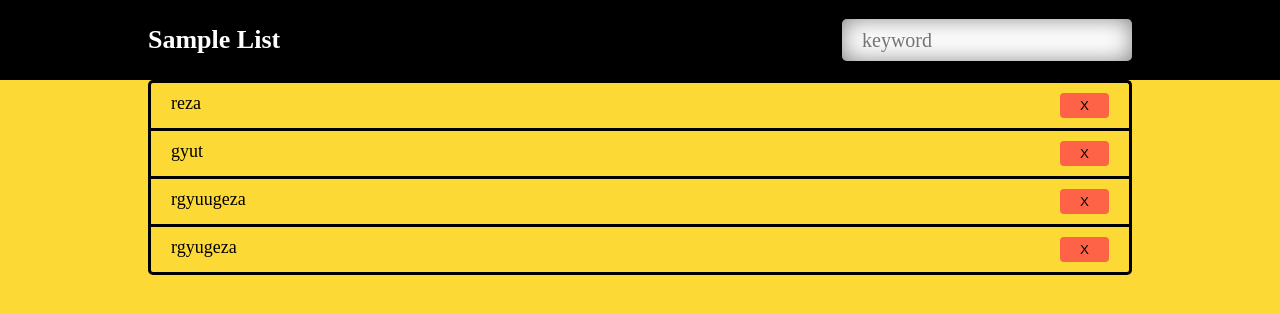
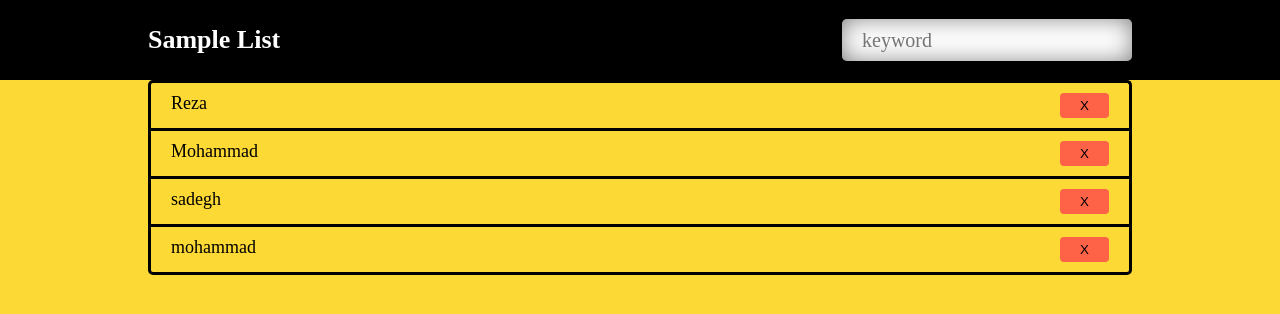
Before and after one commit to aliNejati-bu/first-ract-project, a JavaScript app: page / in a window 1280 px wide. Shown: the top 314 px of the page. Built offline with nearby package versions, Linux system fonts and the light colour scheme.

Commit message:
SET Button as wrapper component.

```diff
--- a/src/components/TodoItem/TodoItem.js
+++ b/src/components/TodoItem/TodoItem.js
@@ -1,10 +1,10 @@
 import './TodoItem.css';
 import Button from "../button/Button";
 
-function TodoItem({name}) {
+function TodoItem(props) {
     return (
         <li className="home__list_item">
-            <span>{name}</span>
+            <span>{props.children}</span>
             <Button btnType='delete'>X</Button>
         </li>
     );
--- a/src/components/TodoList/TodoList.js
+++ b/src/components/TodoList/TodoList.js
@@ -1,14 +1,14 @@
 import TodoItem from "../TodoItem/TodoItem";
 
-function TodoList(){
-     return (
-         <ul className="home__list">
-             <TodoItem name="reza"></TodoItem>
-             <TodoItem name="gyut"></TodoItem>
-             <TodoItem name="rgyuugeza"></TodoItem>
-             <TodoItem name="rgyugeza"></TodoItem>
-         </ul>
-     );
+function TodoList() {
+    return (
+        <ul className="home__list">
+            <TodoItem>Reza</TodoItem>
+            <TodoItem>Mohammad</TodoItem>
+            <TodoItem>sadegh</TodoItem>
+            <TodoItem>mohammad</TodoItem>
+        </ul>
+    );
 }
 
 export default TodoList;
```
